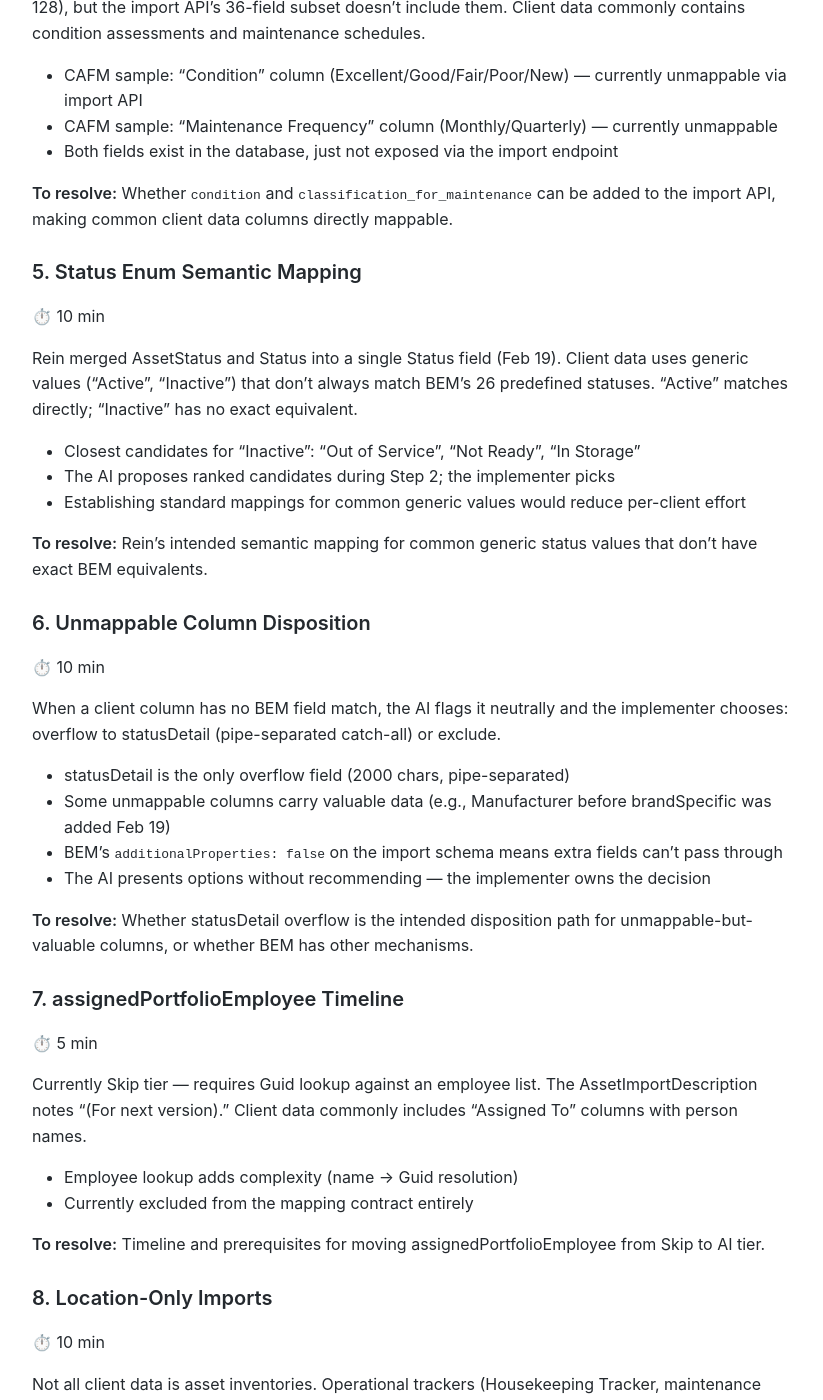
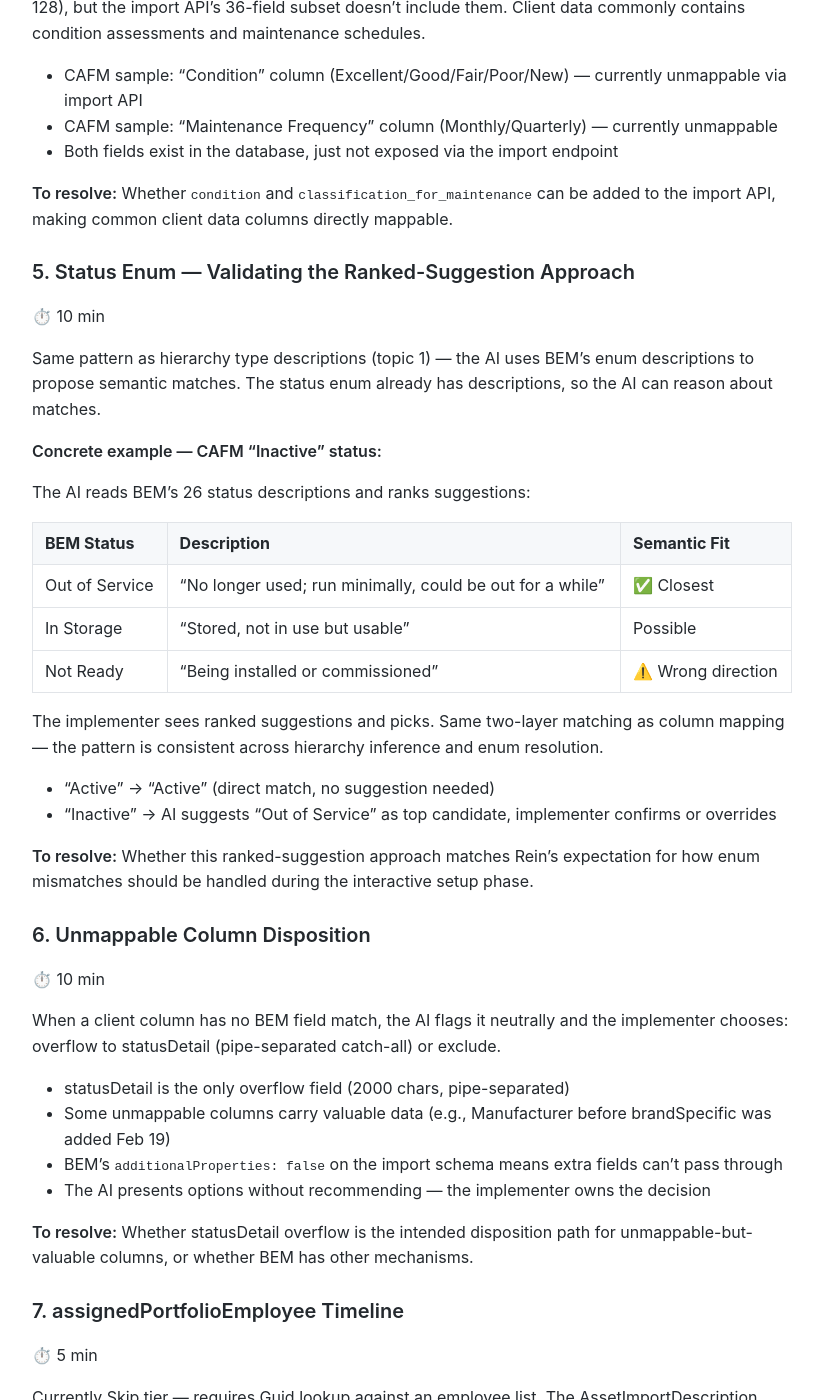
Before and after one commit to MariusWilsch/public-wilsch-ai-pages, a Jekyll site: the page built from project/archibus-fm-assistant/rein-meeting-agenda-step1-2-hierarchy-interpretation.md, in a window 1280 px wide and 1400 px high, scrolled down 2914 px. Shown: the whole window, without its empty margins (228-1051 px from the left). Built offline with Jekyll 4.4.1, drawn with Linux system fonts in a browser that asks for light colours; our own code applies the rules of GitHub Pages for plain Markdown files.

Commit message:
Sync from hippocampus 2026-02-26

```diff
--- a/project/archibus-fm-assistant/rein-meeting-agenda-step1-2-hierarchy-interpretation.md
+++ b/project/archibus-fm-assistant/rein-meeting-agenda-step1-2-hierarchy-interpretation.md
@@ -91,16 +91,27 @@ BEM's full asset table has `condition` (nvarchar 50) and `classification_for_mai
 
 **To resolve:** Whether `condition` and `classification_for_maintenance` can be added to the import API, making common client data columns directly mappable.
 
-### 5. Status Enum Semantic Mapping
+### 5. Status Enum — Validating the Ranked-Suggestion Approach
 ⏱️ 10 min
 
-Rein merged AssetStatus and Status into a single Status field (Feb 19). Client data uses generic values ("Active", "Inactive") that don't always match BEM's 26 predefined statuses. "Active" matches directly; "Inactive" has no exact equivalent.
+Same pattern as hierarchy type descriptions (topic 1) — the AI uses BEM's enum descriptions to propose semantic matches. The status enum already has descriptions, so the AI can reason about matches.
 
-- Closest candidates for "Inactive": "Out of Service", "Not Ready", "In Storage"
-- The AI proposes ranked candidates during Step 2; the implementer picks
-- Establishing standard mappings for common generic values would reduce per-client effort
+**Concrete example — CAFM "Inactive" status:**
 
-**To resolve:** Rein's intended semantic mapping for common generic status values that don't have exact BEM equivalents.
+The AI reads BEM's 26 status descriptions and ranks suggestions:
+
+| BEM Status | Description | Semantic Fit |
+|---|---|---|
+| Out of Service | "No longer used; run minimally, could be out for a while" | ✅ Closest |
+| In Storage | "Stored, not in use but usable" | Possible |
+| Not Ready | "Being installed or commissioned" | ⚠️ Wrong direction |
+
+The implementer sees ranked suggestions and picks. Same two-layer matching as column mapping — the pattern is consistent across hierarchy inference and enum resolution.
+
+- "Active" → "Active" (direct match, no suggestion needed)
+- "Inactive" → AI suggests "Out of Service" as top candidate, implementer confirms or overrides
+
+**To resolve:** Whether this ranked-suggestion approach matches Rein's expectation for how enum mismatches should be handled during the interactive setup phase.
 
 ### 6. Unmappable Column Disposition
 ⏱️ 10 min
```
